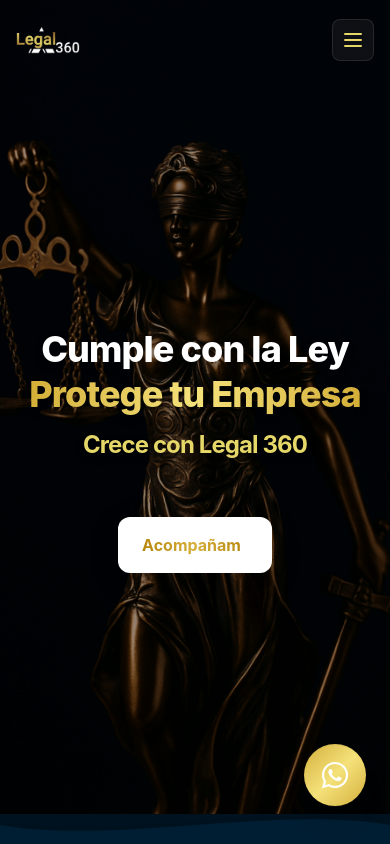
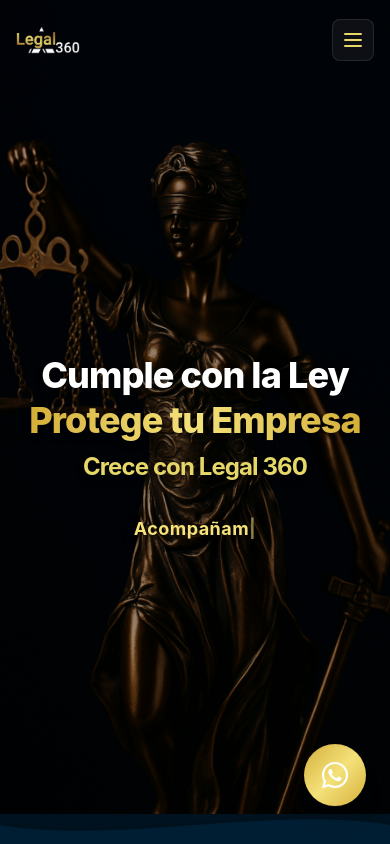
Before and after one commit to sazaba/legal360, a React (Vite) app: page / in a window 390 px wide. Shown: the top 844 px of the page. Built offline with nearby package versions, Linux system fonts and the light colour scheme; no server answers.

Commit message:
Hero upgrade2

```diff
--- a/src/pages/Hero.jsx
+++ b/src/pages/Hero.jsx
@@ -11,31 +11,26 @@
   const [isImageLoaded, setIsImageLoaded] = useState(false);
 
   return (
-    // 1. Usamos 100svh para evitar el salto de la barra de URL en iOS Safari
     <section className="relative min-h-[100svh] w-full overflow-hidden bg-[#001e33] flex flex-col justify-center">
 
-      {/* 2. Etiqueta <picture> para ultra responsive nativo sin JavaScript */}
       <picture className="absolute inset-0 w-full h-full z-0">
         <source media="(min-width: 1025px)" srcSet={estatua} />
         <source media="(min-width: 768px)" srcSet={estatuatablet} />
         <img
           src={estatuaresponsive}
           alt="Fondo Hero Legal 360"
-          loading="eager" // El Hero SIEMPRE debe cargar inmediatamente
+          loading="eager"
           fetchpriority="high"
           onLoad={() => setIsImageLoaded(true)}
           className={`w-full h-full object-cover object-[70%_center] md:object-center transition-opacity duration-1000 ease-in-out ${isImageLoaded ? 'opacity-100' : 'opacity-0'}`}
         />
       </picture>
 
-      {/* Overlays para oscurecer y dar contraste al texto */}
       <div className="absolute inset-0 bg-black/40 md:bg-black/20 z-10 pointer-events-none" />
 
-      {/* Contenedor Principal */}
       <div className="relative z-20 w-full max-w-7xl mx-auto flex flex-col md:flex-row items-center justify-center md:justify-between px-4 sm:px-8 md:px-20 gap-8 pt-20 pb-16">
 
-        {/* Bloque de Textos */}
-        <div className="text-center md:text-left max-w-2xl space-y-6 flex flex-col items-center md:items-start pt-10 sm:pt-0">
+        <div className="text-center md:text-left max-w-2xl space-y-4 sm:space-y-6 flex flex-col items-center md:items-start pt-10 sm:pt-0">
           <h1 className="text-white text-4xl sm:text-5xl md:text-6xl font-extrabold leading-tight tracking-tight drop-shadow-lg">
             Cumple con la Ley{' '}
             <br className="hidden sm:block" />
@@ -43,14 +38,14 @@
               Protege tu Empresa
             </span>
             <br />
-            <span className="block text-[#e6d769] mt-3 text-2xl sm:text-3xl font-bold drop-shadow-md">
+            <span className="block text-[#e6d769] mt-2 sm:mt-3 text-2xl sm:text-3xl font-bold drop-shadow-md">
               Crece con Legal 360
             </span>
           </h1>
 
-          {/* 3. Corrección del Typewriter: Contenedor separado del texto */}
-          <div className="mt-8 bg-white shadow-[0_8px_30px_rgb(0,0,0,0.15)] px-6 py-4 rounded-xl">
-            <div className="font-bold text-base sm:text-lg text-transparent bg-clip-text bg-gradient-to-r from-[#b8860b] via-[#d4af37] to-[#b8860b]">
+          {/* Typewriter Refactorizado: Fondo invisible, texto dorado flotante con sombra intensa */}
+          <div className="mt-4 sm:mt-6 min-h-[2rem] sm:min-h-[2.5rem]">
+            <div className="font-bold text-lg sm:text-xl md:text-2xl text-[#f5e27a] drop-shadow-[0_4px_6px_rgba(0,0,0,0.9)] tracking-wide">
               <Typewriter
                 options={{
                   strings: ['Acompañamiento Mensual o Por Evento!'],
@@ -58,19 +53,18 @@
                   loop: true,
                   delay: 60,
                   deleteSpeed: 40,
+                  cursorClassName: 'animate-pulse text-[#f5e27a]', // El cursor del mismo color que el texto
                 }}
               />
             </div>
           </div>
         </div>
 
-        {/* Logo en Desktop */}
         <div className="hidden md:flex flex-col items-center justify-center w-full max-w-[280px] lg:max-w-[320px] drop-shadow-2xl">
           <img src={logo} alt="Logo Legal 360" className="w-full h-auto object-contain" />
         </div>
       </div>
 
-      {/* Separador SVG Inferior (Alineado para no dejar lineas blancas) */}
       <div className="absolute bottom-0 left-0 w-full overflow-hidden z-20 leading-none translate-y-[1px]">
         <svg viewBox="0 0 500 150" preserveAspectRatio="none" className="w-full h-[30px] sm:h-[40px] drop-shadow-md">
           <path
@@ -80,7 +74,6 @@
         </svg>
       </div>
 
-      {/* Botón WhatsApp */}
       <a
         href="https://wa.link/twbzum"
         target="_blank"
```
